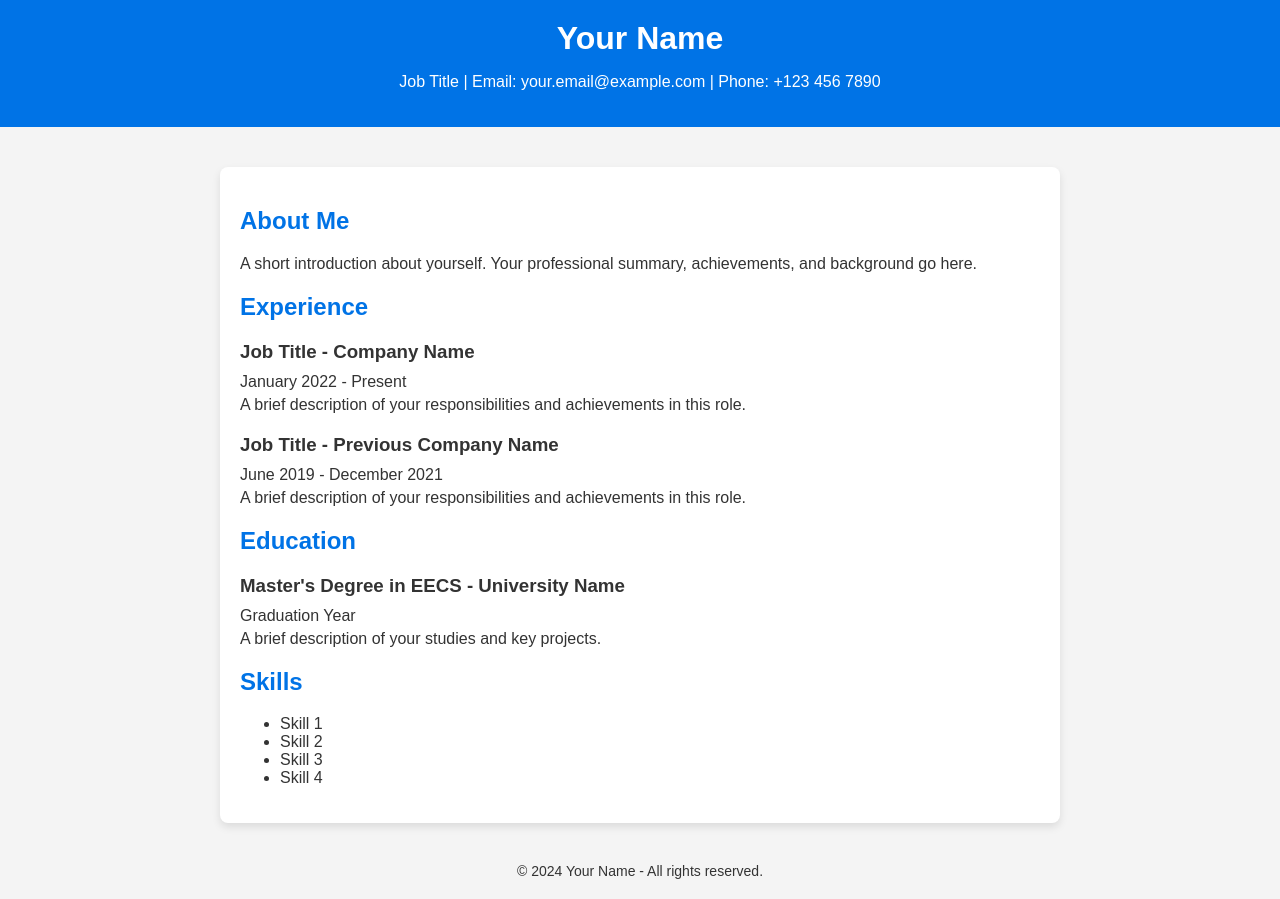
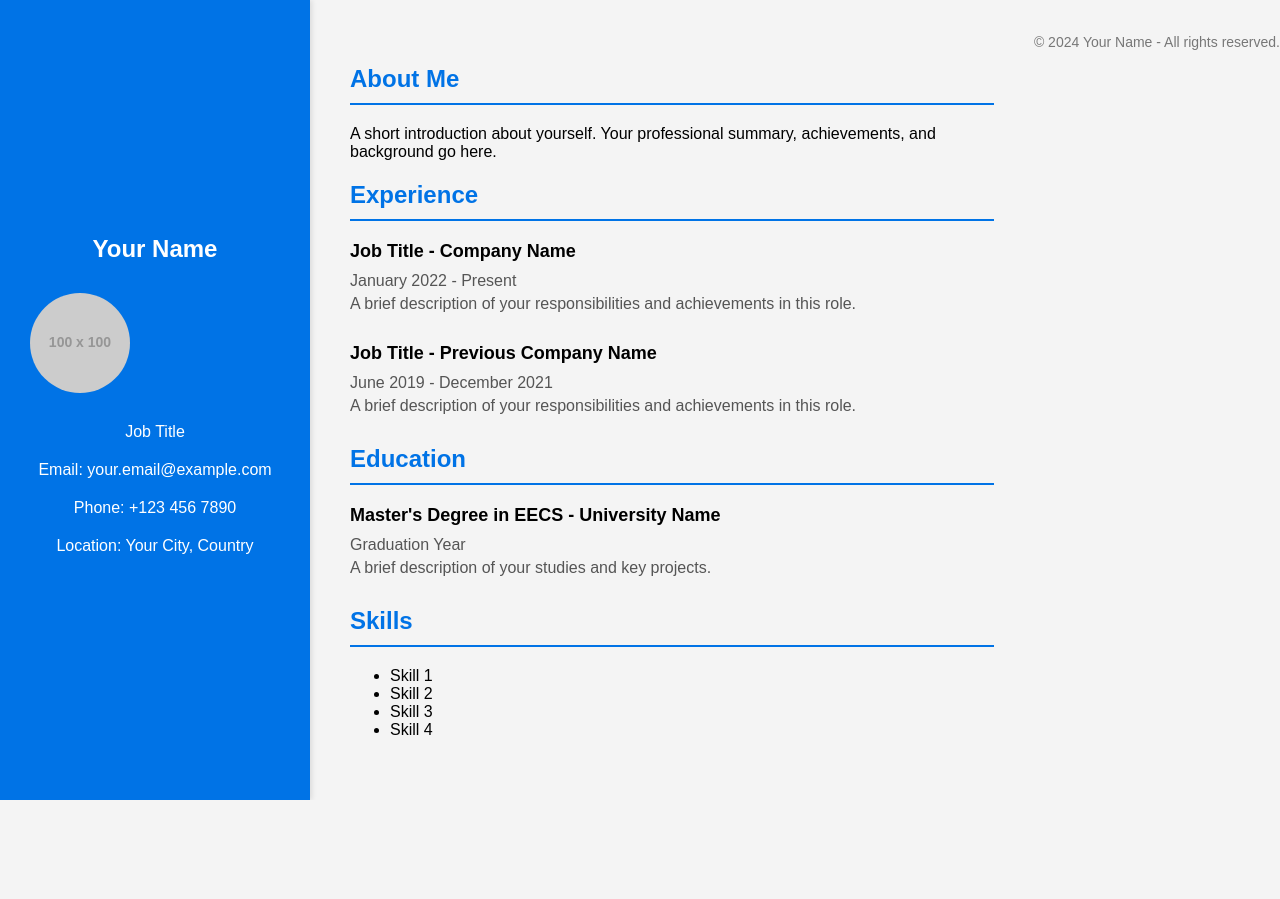
Before and after one commit to raflereak/raflereak.github.io, a plain HTML site: page index.html in a window 1280 px wide. After the commit the page ends 800 px from the top, so only its background shows below. Drawn offline with Linux system fonts and the light colour scheme; placeholder pictures from the web are drawn by us.

Commit message:
Update index.html
2

```diff
--- a/index.html
+++ b/index.html
@@ -10,52 +10,86 @@
             margin: 0;
             padding: 0;
             background-color: #f4f4f4;
-            color: #333;
+            display: flex;
+            min-height: 100vh;
         }
-        header {
+
+        .sidebar {
             background-color: #0073e6;
             color: white;
-            padding: 20px 0;
+            width: 250px;
+            padding: 30px;
+            box-shadow: 2px 0 5px rgba(0, 0, 0, 0.1);
+            display: flex;
+            flex-direction: column;
+            justify-content: center;
             text-align: center;
         }
-        header h1 {
-            margin: 0;
+
+        .sidebar h1 {
+            margin: 0 0 10px;
+            font-size: 24px;
         }
-        section {
+
+        .sidebar img {
+            width: 100px;
+            height: 100px;
+            border-radius: 50%;
+            margin: 20px 0;
+        }
+
+        .sidebar p {
+            margin: 10px 0;
+        }
+
+        .content {
+            flex: 1;
+            padding: 40px;
             max-width: 800px;
-            margin: 40px auto;
-            background-color: white;
-            padding: 20px;
-            border-radius: 8px;
-            box-shadow: 0 4px 8px rgba(0,0,0,0.1);
+            margin: auto;
         }
+
         h2 {
             color: #0073e6;
-        }
-        .info {
+            border-bottom: 2px solid #0073e6;
+            padding-bottom: 10px;
             margin-bottom: 20px;
         }
+
+        .info {
+            margin-bottom: 30px;
+        }
+
         .info h3 {
             margin: 10px 0;
+            font-size: 18px;
         }
+
         .info p {
             margin: 5px 0;
+            color: #555;
         }
+
         footer {
             text-align: center;
             margin: 20px 0;
             font-size: 14px;
+            color: #777;
         }
     </style>
 </head>
 <body>
 
-<header>
+<div class="sidebar">
     <h1>Your Name</h1>
-    <p>Job Title | Email: your.email@example.com | Phone: +123 456 7890</p>
-</header>
+    <img src="https://via.placeholder.com/100" alt="Profile Picture">
+    <p>Job Title</p>
+    <p>Email: your.email@example.com</p>
+    <p>Phone: +123 456 7890</p>
+    <p>Location: Your City, Country</p>
+</div>
 
-<section>
+<div class="content">
     <h2>About Me</h2>
     <p>A short introduction about yourself. Your professional summary, achievements, and background go here.</p>
 
@@ -85,7 +119,7 @@
         <li>Skill 3</li>
         <li>Skill 4</li>
     </ul>
-</section>
+</div>
 
 <footer>
     <p>&copy; 2024 Your Name - All rights reserved.</p>
```
